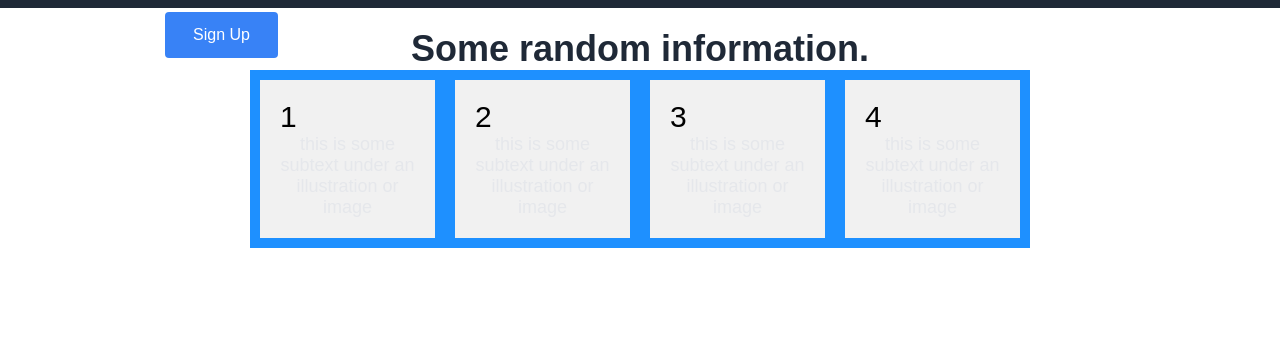
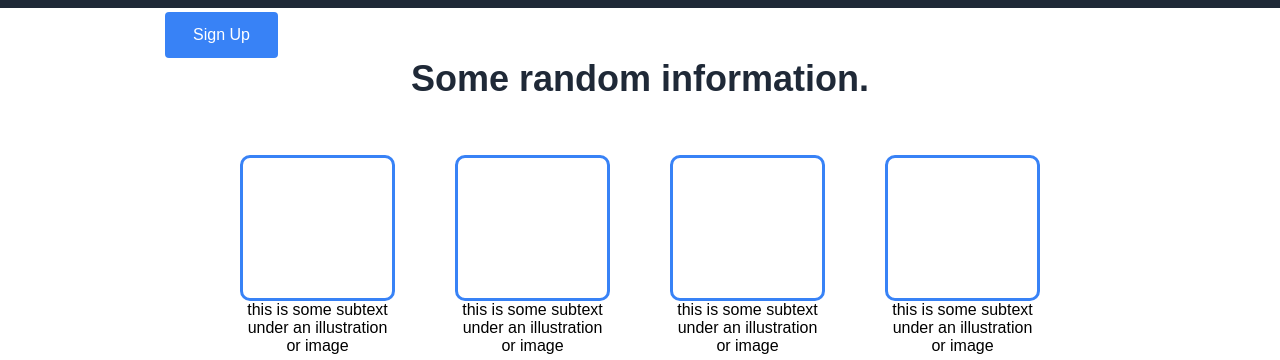
Before and after one commit to Juaaanits/product-landing-page, a plain HTML site: page index.html in a window 1280 px wide. Shown: the part 503-863 px from the top of the page. Before the commit the page ends 800 px from the top, so only its background shows below. Drawn offline with Linux system fonts and the light colour scheme.

Commit message:
finished second-section

```diff
--- a/index.html
+++ b/index.html
@@ -31,23 +31,32 @@
             </div>
         </div>
     </div>
+<h1>Some random information.</h1>
+    <div class="second-section">
 
-    <div id="second-section">
-        <h1>Some random information.</h1>
         <div class="flex-container-1">
-            <div>
-                1
-                <p>this is some subtext under an illustration or image</p>
+            <div class = "box">
+
             </div>
-            <div>2
-                <p>this is some subtext under an illustration or image</p>
+            <p>this is some subtext under an illustration or image</p>
+        </div>
+        <div class="flex-container-1">
+            <div class = "box">
+
             </div>
-            <div>3
-                <p>this is some subtext under an illustration or image</p>
+            <p>this is some subtext under an illustration or image</p>
+        </div>
+        <div class="flex-container-1">
+            <div class = "box">
+
             </div>
-            <div>4
-                <p>this is some subtext under an illustration or image</p>
+            <p>this is some subtext under an illustration or image</p>
+        </div>
+        <div class="flex-container-1">
+            <div class = "box">
+
             </div>
+            <p>this is some subtext under an illustration or image</p>
         </div>
     </div>
 </body>
--- a/styles.css
+++ b/styles.css
@@ -175,24 +175,38 @@ button {
    height: 100%;
  }
 
+ /*
+
+  second-section
+
  .flex-container-1{
     display: flex;
     background-color: DodgerBlue;
     justify-content: center;
+    flex-direction: row;
+    text-align: center;
+
   }
+
 
 .flex-container-1 > div {
     background-color: #f1f1f1;
     margin: 10px;
-    padding: 20px;
+    padding: 80px;
     font-size: 30px;
+    border-radius: 20px;
+    border: 2px solid #3882F6;
+    outline-style: solid;
+    outline-color: #3882F6;;
 }
 
-/* second-section */
+
 
 #second-section {
     background-color: white;
-    padding: 20px 250px;
+    padding: 500px 500px 500px 500px;
+
+
 }
 
 
@@ -210,3 +224,49 @@ button {
     text-align: center;
 
 }
+
+.box {
+    height: 160px;
+    width: auto;
+    border: 3px solid #3882f6;
+    border-radius: 10px;
+  }
+
+
+  */
+h1 {
+    font-size: 36px;
+    color: #1F2937;
+    font-weight: 700;
+    text-align: center;
+    padding: 50px 150px;
+
+
+}
+
+
+  .second-section {
+    display: flex;
+    justify-content: center;
+    gap: 60px;
+    padding: 5px 150px;
+
+
+  }
+
+  .flex-container-1 {
+    display: flex;
+    flex-direction: column;
+    height: auto;
+    width: auto;
+    text-align: center;
+    height: 200px;
+    width: 155px;
+  }
+
+  .box {
+    height: 100%;
+    width: 100%;
+    border: 3px solid #3882f6;
+    border-radius: 10px;
+  }
```
